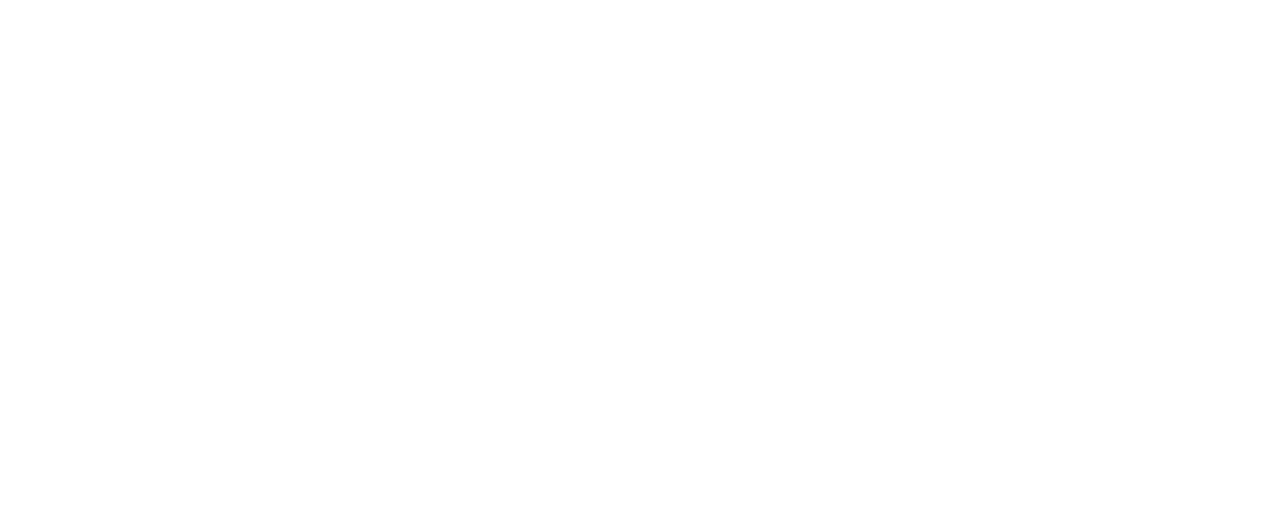
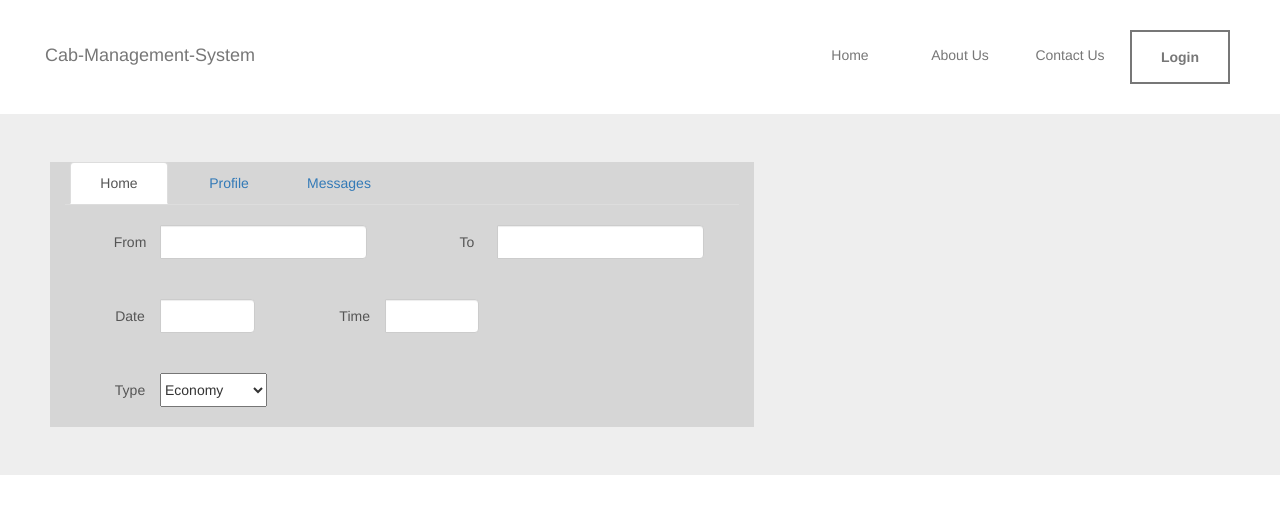
Before and after one commit to AbhishekJoshi32/cab, a PHP site: page /web/index.html in a window 1280 px wide. Before the commit the part shown is empty. Shown: the top 514 px of the page. Run offline with PHP 8.4, Linux system fonts and the light colour scheme.

Commit message:
Basic template

```diff
--- a/web/css/style.css
+++ b/web/css/style.css
@@ -15,3 +15,56 @@
 
 
 }
+
+.navbar{
+	background: none;
+	border: none;
+	margin: 30px 30px;
+}
+
+.nav li{
+	width: 100px;
+	text-align: center;
+	margin: 0 5px;
+}
+
+.nav li:hover{
+	background: yellow;
+}
+
+.login{
+    border-style: solid;
+    border-width: 2px;
+	font-weight: bolder;
+	color: #777;
+	margin: 0 10px;
+}
+
+.nav .login:hover{
+	background-color: white;
+}
+
+.jumbotron{
+}
+.container{
+	background-color: rgba(0,0,0,0.1);
+	width: 55%;
+	margin-left:50px;
+}
+
+.input-group{
+	padding: 20px;
+}
+.input-group-addon{
+	width: 60px;
+	border:none;
+	background:none;
+}
+.jumbotron li:hover{
+	background-color: inherit;
+}
+
+.selectpicker{
+	height: 34px;
+	width: 107px;
+}
--- a/web/index.html
+++ b/web/index.html
@@ -1,3 +1,98 @@
+<!doctype html>
+<!-- Website template by freewebsitetemplates.com -->
 <html>
+<head>
+	<meta charset="UTF-8">
+	<meta name="viewport" content="width=device-width, initial-scale=1.0">
+	<title>Cab-Mangement-Service</title>
 
+	<link rel="stylesheet" type="text/css" href="css/bootstrap.min.css">
+
+
+    <link rel="stylesheet" href="slick/slick-theme.css">
+    <link rel="stylesheet" href="slick/slick.css">
+	<link rel="stylesheet" href="css/style.css" type="text/css">
+
+	<script src="js/jquery-2.1.4.min.js"></script>
+	<script src="js/bootstrap.min.js"></script>
+    <script src="js/bootstrap-hover-dropdown.min.js"></script>
+    <script src="js/scripts.js"></script>
+</head>
+<body>
+<nav class="navbar navbar-default">
+  <div class="container-fluid">
+    <!-- Brand and toggle get grouped for better mobile display -->
+    <div class="navbar-header">
+      <button type="button" class="navbar-toggle collapsed" data-toggle="collapse" data-target="#bs-example-navbar-collapse-1" aria-expanded="false">
+        <span class="sr-only">Toggle navigation</span>
+        <span class="icon-bar"></span>
+        <span class="icon-bar"></span>
+        <span class="icon-bar"></span>
+      </button>
+      <a class="navbar-brand" href="#">Cab-Management-System</a>
+    </div>
+
+    <!-- Collect the nav links, forms, and other content for toggling -->
+    <div class="collapse navbar-collapse" id="bs-example-navbar-collapse-1">
+      <ul class="nav navbar-nav navbar-right">
+        <li><a href="#">Home</a></li>
+        <li><a href="#">About Us</a></li>
+        <li><a href="#">Contact Us</a></li>
+        <li class="login"><a href="#"><span>Login</span></a></li>
+
+
+      </ul>
+    </div><!-- /.navbar-collapse -->
+  </div><!-- /.container-fluid -->
+</nav>
+
+<div class="jumbotron">
+  <div class="container">
+    <ul class="nav nav-tabs">
+    <li role="presentation" class="active"><a href="#">Home</a></li>
+    <li role="presentation"><a href="#">Profile</a></li>
+    <li role="presentation"><a href="#">Messages</a></li>
+    </ul>
+    <form >
+        <div class="col-md-6">
+          <div class="input-group">
+            <span class="input-group-addon" id="basic-addon1">From</span>
+            <input type="text" class="form-control" placeholder="" aria-describedby="basic-addon1">
+          </div>
+        </div>
+        <div class="col-md-6">
+          <div class="input-group">
+            <span class="input-group-addon" id="basic-addon1">To</span>
+            <input type="text" class="form-control" placeholder="" aria-describedby="basic-addon1">
+          </div>
+        </div>
+        <div class="col-md-4">
+          <div class="input-group">
+            <span class="input-group-addon" id="basic-addon1">Date </span>
+            <input type="text" class="form-control" placeholder="" aria-describedby="basic-addon1">
+          </div>
+        </div>
+        <div class="col-md-4">
+          <div class="input-group">
+            <span class="input-group-addon" id="basic-addon1">Time</span>
+            <input type="text" class="form-control" placeholder="" aria-describedby="basic-addon1">
+          </div>
+        </div>
+        <br>
+        <div class="col-md-6">
+          <div class="input-group type">
+            <span class="input-group-addon" id="basic-addon1">Type</span>
+            <select class="selectpicker">
+              <option>Economy</option>
+              <option>SUV</option>
+              <option>Prime</option>
+            </select>
+
+          </div>
+        </div>
+      </form>
+  </div>
+
+</div>
+</body>
 </html>
```
Also changed, not shown: web/js/ajax-utils.js (renamed from web/javascript/ajax-utils.js), web/js/bootstrap-hover-dropdown.min.js (renamed from web/javascript/bootstrap-hover-dropdown.min.js), web/js/bootstrap.min.js (renamed from web/javascript/bootstrap.min.js), web/js/jquery-2.1.4.min.js (renamed from web/javascript/jquery-2.1.4.min.js), web/js/npm.js (renamed from web/javascript/npm.js), web/js/script.js (renamed from web/javascript/script.js).
